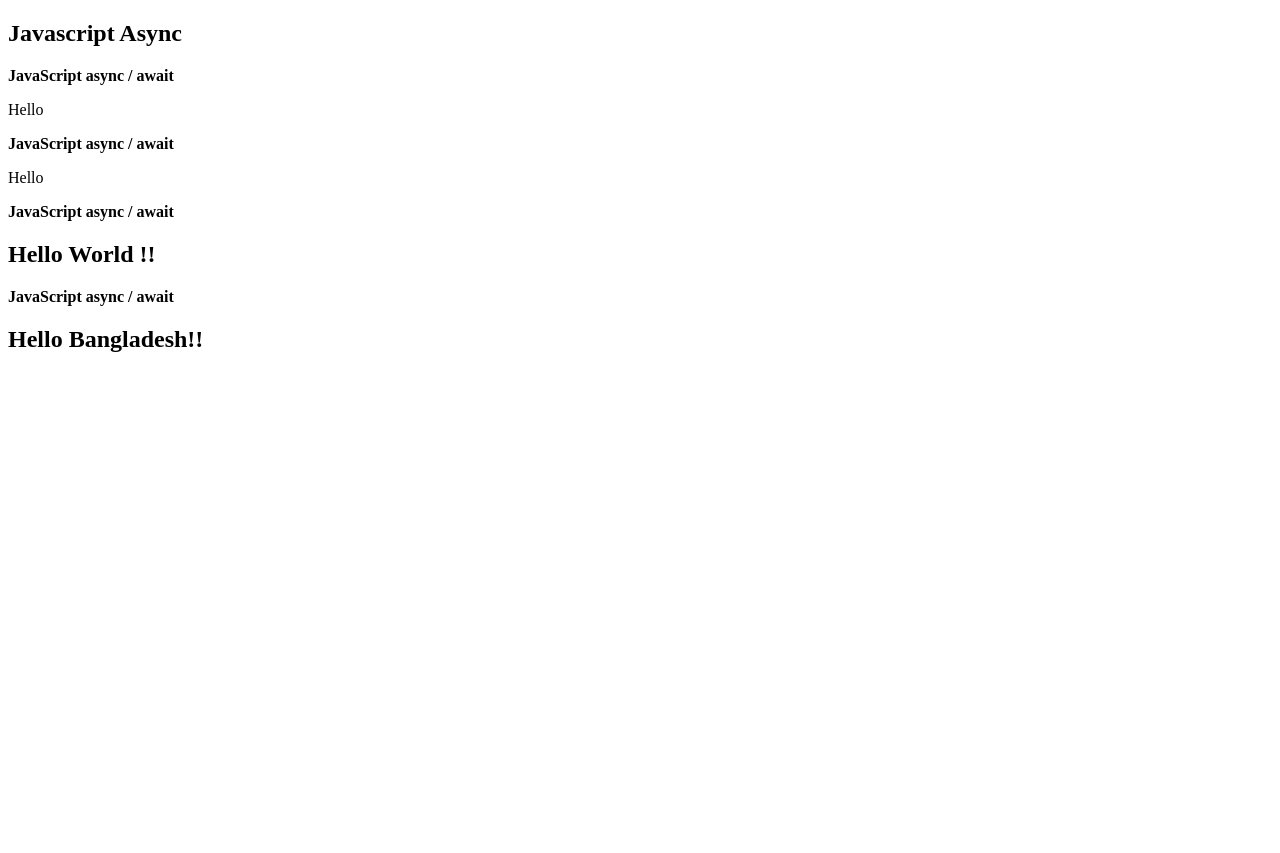
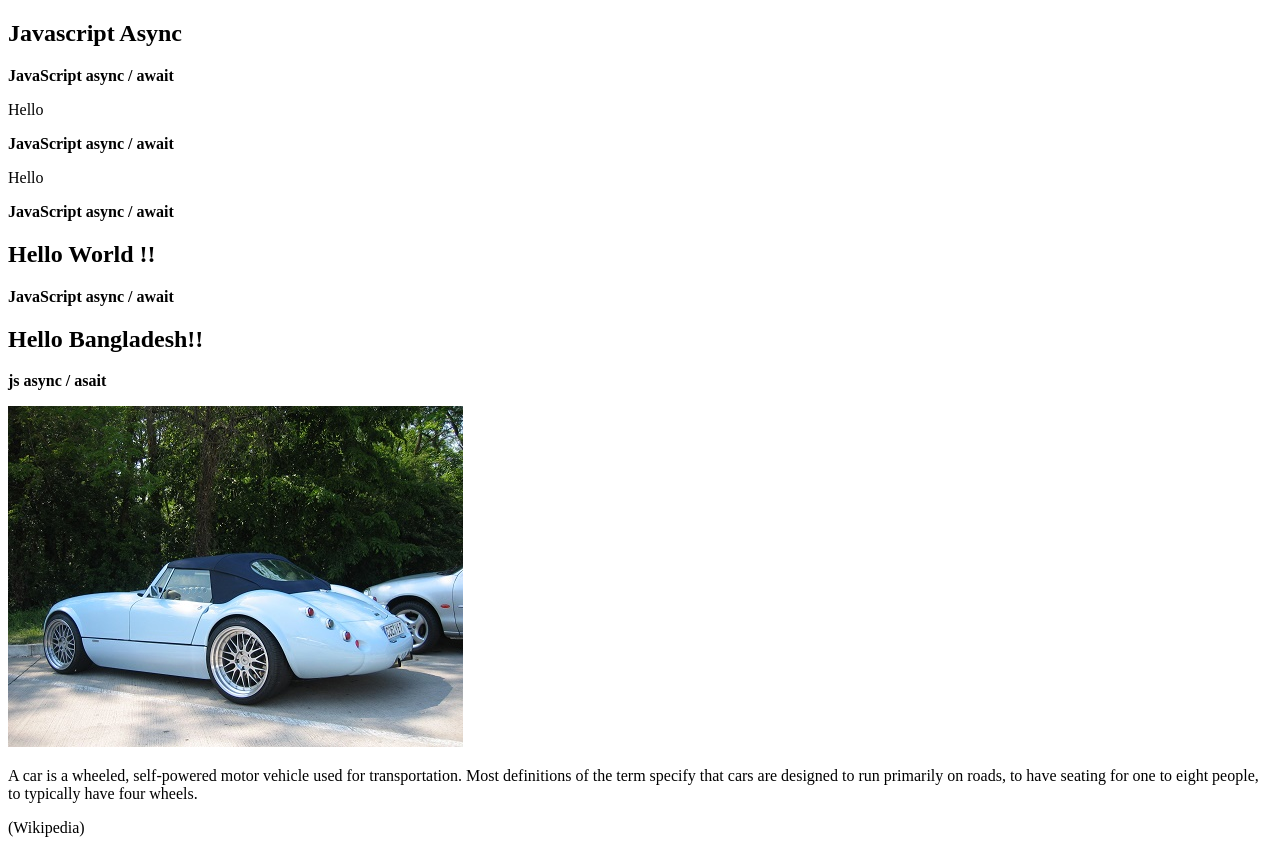
Before and after one commit to aziz-tamim/JavaScript-course, a plain HTML site: page 85 Js Async/index.html in a window 1280 px wide. Before the commit the page ends 800 px from the top, so only its background shows below. Drawn offline with Linux system fonts and the light colour scheme.

Commit message:
add js async

```diff
--- a/85 Js Async/index.html
+++ b/85 Js Async/index.html
@@ -56,5 +56,26 @@
         }
         myDisplay();
     </script>
+
+    <b><p>js async / asait</p></b>
+    <p id="demo5"></p>
+    <script>
+        async function getFile() {
+          let myPromise = new Promise(function(resolve) {
+            let req = new XMLHttpRequest();
+            req.open('GET', "mycar.html");
+            req.onload = function() {
+              if (req.status == 200) {
+                resolve(req.response);
+              } else {
+                resolve("File not Found");
+              }
+            };
+            req.send();
+          });
+          document.getElementById("demo5").innerHTML = await myPromise;
+        }
+        getFile();
+    </script>
 </body>
 </html>
--- /dev/null
+++ b/85 Js Async/mycar.html
@@ -0,0 +1,15 @@
+<!DOCTYPE html>
+<html lang="en">
+<head>
+    <meta charset="UTF-8">
+    <meta name="viewport" content="width=device-width, initial-scale=1.0">
+    <title>Document</title>
+</head>
+<body>
+    <div>
+        <img src="./img_car (1).jpg" alt="my car">
+        <p>A car is a wheeled, self-powered motor vehicle used for transportation. Most definitions of the term specify that cars are designed to run primarily on roads, to have seating for one to eight people, to typically have four wheels.</p>
+        <p>(Wikipedia)</p>
+    </div>
+</body>
+</html>
```
Also changed, not shown: 85 Js Async/img_car (1).jpg (added).
